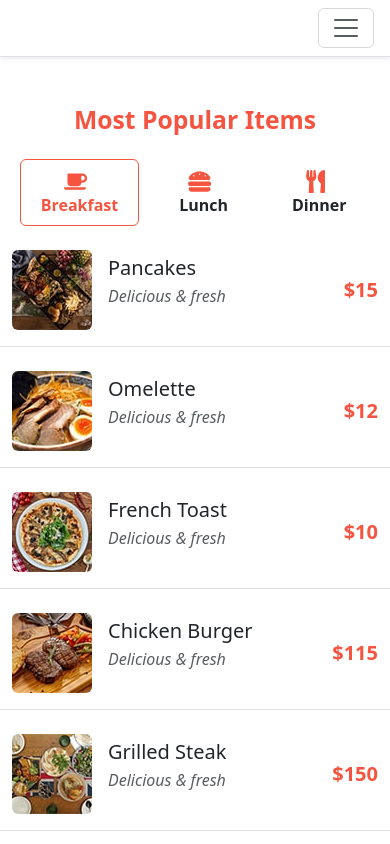
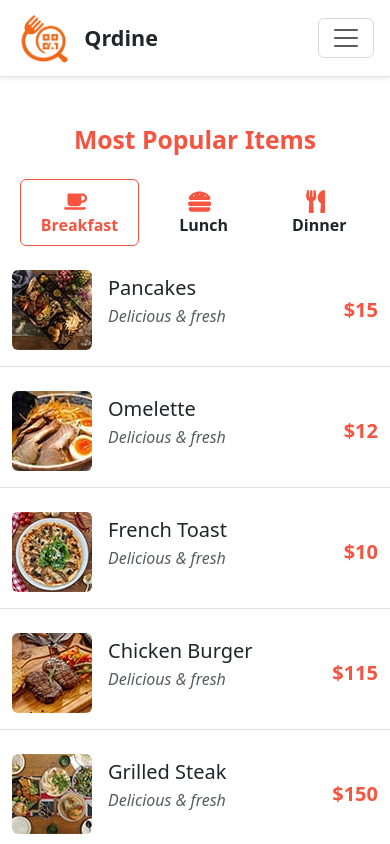
Before and after one commit to ayushtalpate/QRDinefront, a React (Vite) app: page /menu in a window 390 px wide. Shown: the top 844 px of the page. Built offline with nearby package versions, Linux system fonts and the light colour scheme.

Commit message:
update of revenue and dashboard

```diff
--- a/src/components/Navbar.jsx
+++ b/src/components/Navbar.jsx
@@ -17,6 +17,14 @@ function Navbar() {
       <div className="container-fluid px-3 px-lg-5">
 
         {/* Mobile toggler on the right */}
+        <Link className="navbar-brand d-flex align-items-center gap-2  d-lg-none" to="/">
+                <img
+                  src={logo}
+                  alt="Qrdine Logo"
+                  style={{ height: "50px", objectFit: "contain" }}
+                />
+                <span className="fw-bold fs-4 text-dark mb-0">Qrdine</span>
+              </Link>
         <button
           className="navbar-toggler ms-auto"
           type="button"
```
